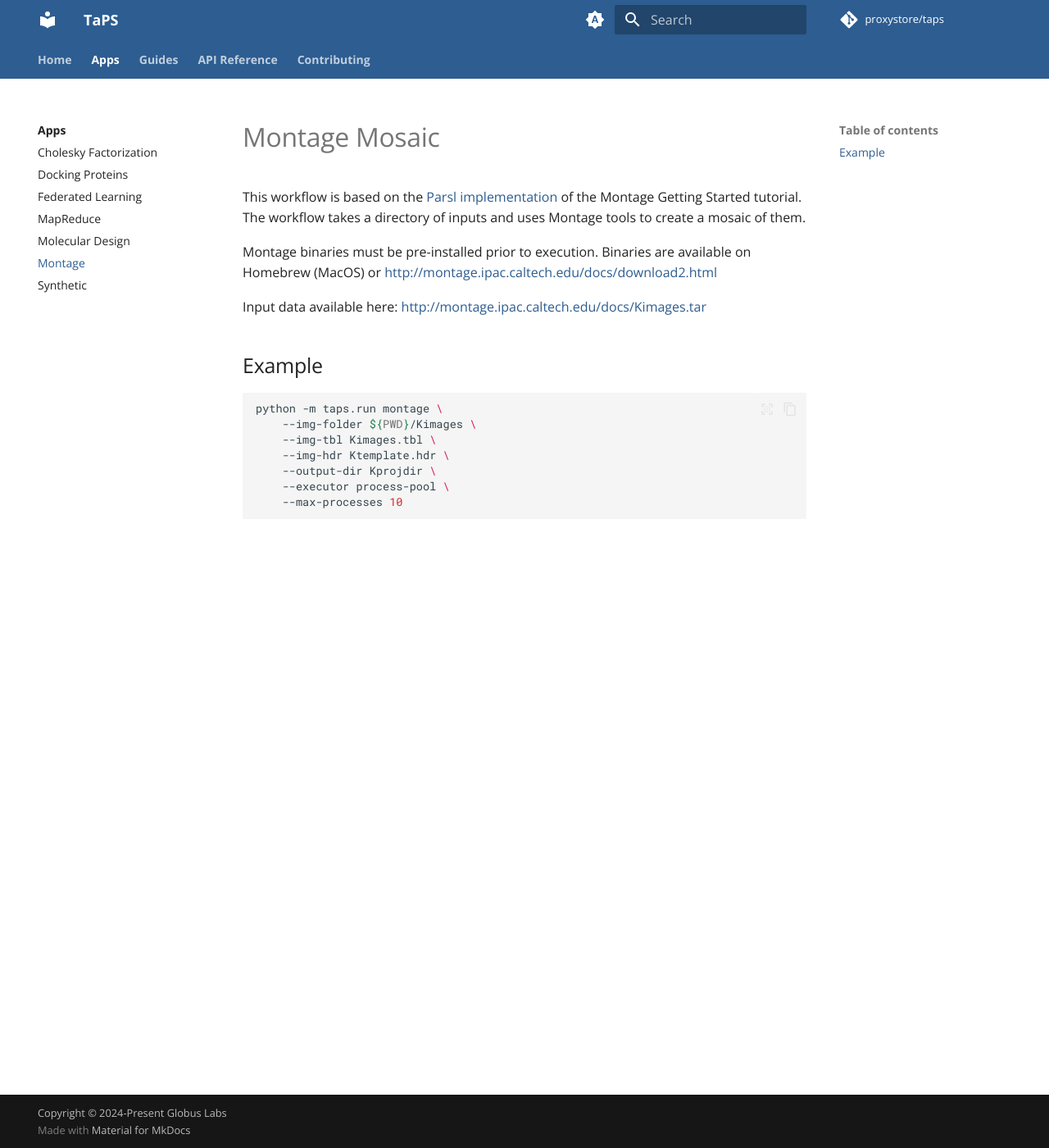
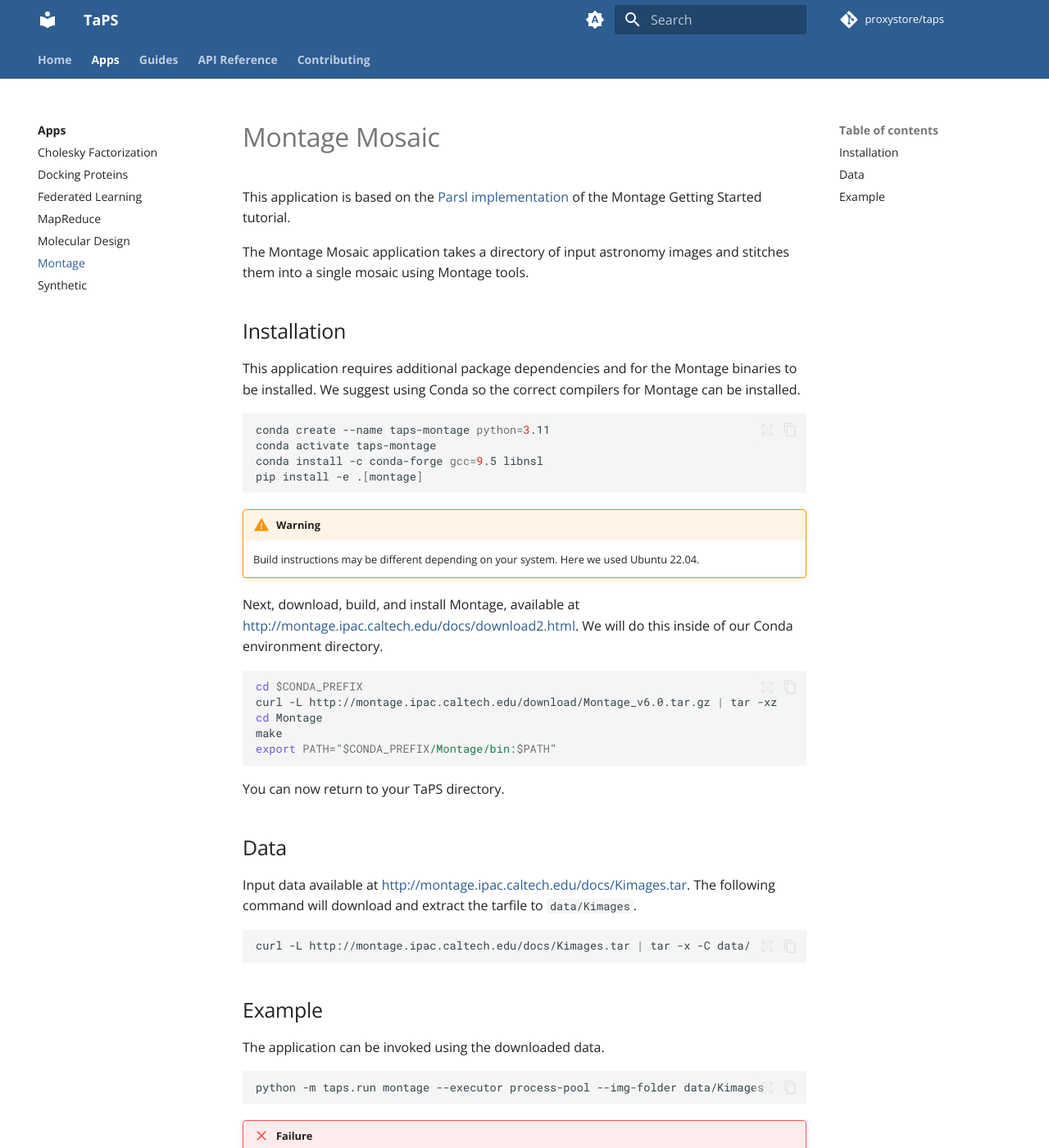
Before and after one commit to proxystore/taps, an MkDocs documentation site: the page built from docs/apps/montage.md, in a window 1280 px wide and 1400 px high. Shown: the whole window at 82% size. Built offline with MkDocs 1.6.1 and Material for MkDocs 9.7.7, drawn with Linux system fonts in a browser that asks for light colours; comment, search, counter and statistics services are not loaded; the version menu is left out; some of the changed text lies outside the part shown.

Commit message:
Refactor montage app and update docs

````diff
--- a/docs/apps/montage.md
+++ b/docs/apps/montage.md
@@ -1,21 +1,62 @@
 # Montage Mosaic
 
-This workflow is based on the [Parsl implementation](https://github.com/Parsl/parallel_patterns/blob/master/Montage%20Mosaic.ipynb) of the Montage Getting Started tutorial.
-The workflow takes a directory of inputs and uses Montage tools to create a mosaic of them.
+This application is based on the [Parsl implementation](https://github.com/Parsl/parallel_patterns/blob/master/Montage%20Mosaic.ipynb) of the Montage Getting Started tutorial.
 
-Montage binaries must be pre-installed prior to execution.
-Binaries are available on Homebrew (MacOS) or http://montage.ipac.caltech.edu/docs/download2.html
+The Montage Mosaic application takes a directory of input astronomy images and stitches them into a single mosaic using Montage tools.
 
-Input data available here: http://montage.ipac.caltech.edu/docs/Kimages.tar
+## Installation
+
+This application requires additional package dependencies and for the Montage binaries to be installed.
+We suggest using Conda so the correct compilers for Montage can be installed.
+```bash
+conda create --name taps-montage python=3.11
+conda activate taps-montage
+conda install -c conda-forge gcc=9.5 libnsl
+pip install -e .[montage]
+```
+
+!!! warning
+
+    Build instructions may be different depending on your system.
+    Here we used Ubuntu 22.04.
+
+Next, download, build, and install Montage, available at http://montage.ipac.caltech.edu/docs/download2.html.
+We will do this inside of our Conda environment directory.
+```bash
+cd $CONDA_PREFIX
+curl -L http://montage.ipac.caltech.edu/download/Montage_v6.0.tar.gz | tar -xz
+cd Montage
+make
+export PATH="$CONDA_PREFIX/Montage/bin:$PATH"
+```
+You can now return to your TaPS directory.
+
+## Data
+
+Input data available at http://montage.ipac.caltech.edu/docs/Kimages.tar.
+The following command will download and extract the tarfile to `data/Kimages`.
+```bash
+curl -L http://montage.ipac.caltech.edu/docs/Kimages.tar | tar -x -C data/
+```
 
 ## Example
 
+The application can be invoked using the downloaded data.
+
 ```bash
-python -m taps.run montage \
-    --img-folder ${PWD}/Kimages \
-    --img-tbl Kimages.tbl \
-    --img-hdr Ktemplate.hdr \
-    --output-dir Kprojdir \
-    --executor process-pool \
-    --max-processes 10
+python -m taps.run montage --executor process-pool --img-folder data/Kimages
 ```
+
+!!! failure
+
+    If you get an error like:
+    ```
+    montage_wrapper.status.MontageError: mProject: File (/home/cc/taps/data/Kimages/._aK_asky_990502s1350092.fits) is not a FITS image
+    ```
+    This is a side-effect of the tarfile being created on MacOS and MacOS using these special files for extra information.
+    Simply remove those files from the image directory.
+    ```bash
+    rm -rf data/Kimages/._*
+    ```
+
+This will produce a single final FITS file within `data/` inside of the run directory.
````
Also changed, not shown: 2 other files.
